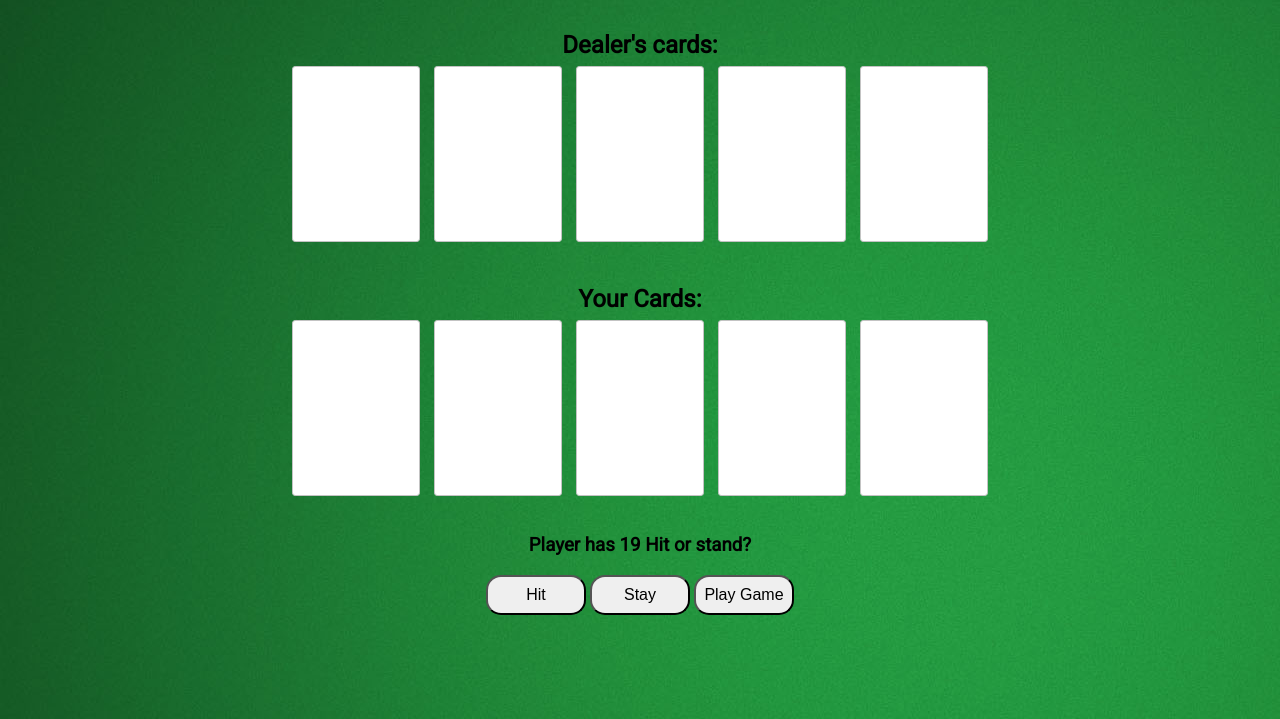
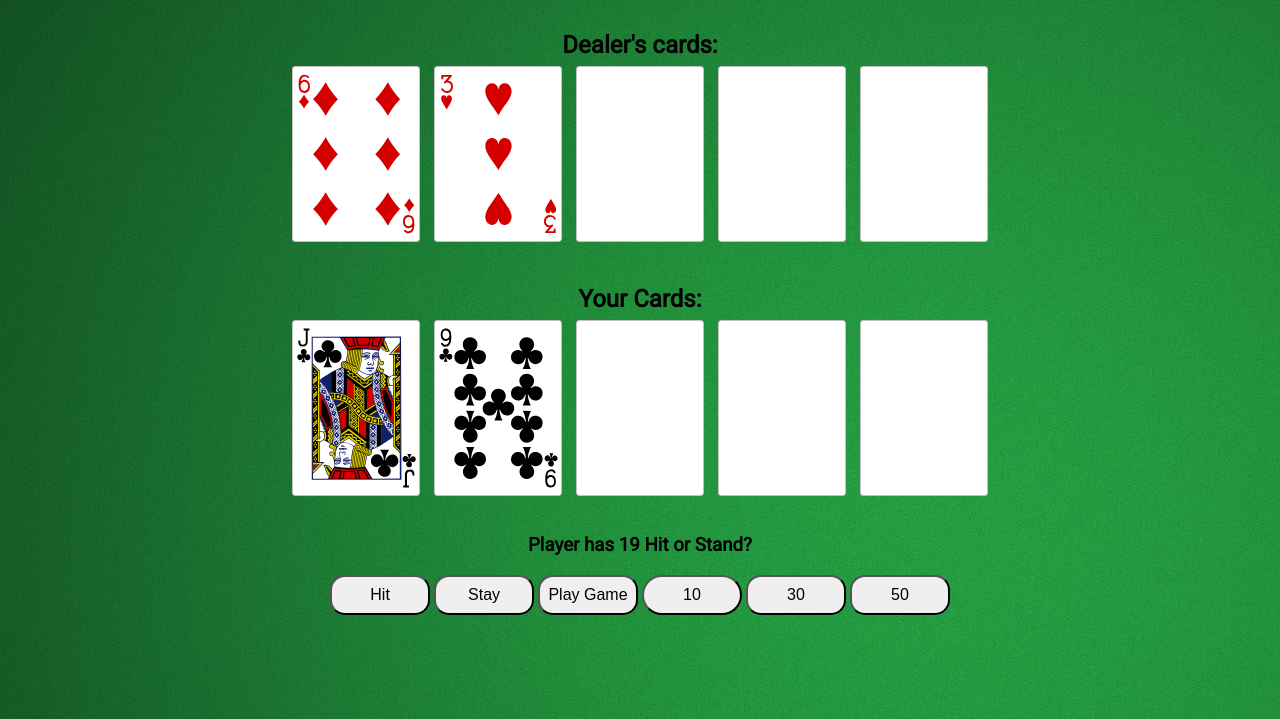
Before and after one commit to chris-baird/blackjack, a plain HTML site: page index.html in a window 1280 px wide. Shown: the part 81-800 px from the top of the page. Drawn offline with nearby package versions, Linux system fonts and the light colour scheme.

Commit message:
added clear classes functions

```diff
--- a/css/main.css
+++ b/css/main.css
@@ -29,7 +29,8 @@ button {
   font-size: 16px;
 }
 
-#pcard1 {
+#bet-10 {
+  border-radius: 100px;
 }
 
 #dealer-name {
--- a/index.html
+++ b/index.html
@@ -39,6 +39,9 @@
         <button id="hit-player" class="game-op">Hit</button>
         <button id="stay" class="game-op">Stay</button>
         <button id="play-game">Play Game</button>
+        <button id="bet-10">10</button>
+        <button id="bet-30">30</button>
+        <button id="bet-50">50</button>
       </div>
     </div>
   </div>
--- a/js/app.js
+++ b/js/app.js
@@ -1,3 +1,4 @@
+/***Variables***/
 var suits = ['s', 'h', 'c', 'd']
 
 var vals = ['A', 2, 3, 4, 5, 6, 7, 8, 9, 10, 'J', 'Q', 'K']
@@ -5,32 +6,36 @@ var vals = ['A', 2, 3, 4, 5, 6, 7, 8, 9, 10, 'J', 'Q', 'K']
 var deck = [];
 
 var playerHand = [];
+
 var dealerHand = [];
+
 var playerScore = 0;
+
 var dealerScore = 0;
+
 var Card = function(suit, val) {
   this.suit = suit
   this.val = val
   this.stateValue = suit + val
 }
 
+/***Event Listeners***/
 $('#hit-player').on('click', playerHit);
+
 $('#play-game').on('click', init);
+
 $('#stay').on('click', stand);
 
+/***Functions***/
 function init() {
+  removeAllClassesP();
+  removeAllClassesD();
   playerHand = [];
   dealerHand = [];
   playerScore = 0;
   dealerScore = 0;
-
-  for(var i = 0; i < vals.length; i++){
-    for(var j = 0; j < suits.length; j++){
-      var card = new Card(suits[j], vals[i]);
-      deck.push(card);
-    }
-  }
   $('#player-info').text('')
+  makeDeck();
   shuffle(deck);
   enableButtons();
   deal();
@@ -38,6 +43,14 @@ function init() {
   render();
 }
 
+function makeDeck() {
+  for(var i = 0; i < vals.length; i++){
+    for(var j = 0; j < suits.length; j++){
+      var card = new Card(suits[j], vals[i]);
+      deck.push(card);
+    }
+  }
+}
 
 function checkBlackjack() {
   if (playerScore === 21) {
@@ -158,9 +171,41 @@ function enableButtons() {
   $('#stay').on('click', stand);
 }
 
+function renderPlayer() {
+  for (var i = 0; i < playerHand.length; i++) {
+    var str = "#pcard" + (i + 1);
+    $(str).addClass(playerHand[i].stateValue);
+  }
+}
+
+function renderDealer() {
+  for (var i = 0; i < dealerHand.length; i++) {
+    var str = "#dcard" + (i + 1);
+    $(str).addClass(dealerHand[i].stateValue);
+  }
+}
+
 function render() {
   if (playerScore < 21) {
-    $('#player-info').text('Player has ' + playerScore + ' Hit or stand?');
+    $('#player-info').text('Player has ' + playerScore + ' Hit or Stand?');
+  }
+  renderPlayer();
+  renderDealer();
+}
+
+function removeAllClassesP() {
+  for (var i = 0; i < 4; i++) {
+    var str = "#pcard" + (i + 1);
+    $(str).removeClass();
+    $(str).addClass('card');
+  }
+}
+
+function removeAllClassesD() {
+  for (var i = 0; i < 4; i++) {
+    var str = "#dcard" + (i + 1);
+    $(str).removeClass();
+    $(str).addClass('card');
   }
 }
 
@@ -174,4 +219,5 @@ function shuffle(array) {
   }
 }
 
+/***Initialize game***/
 init();
```
